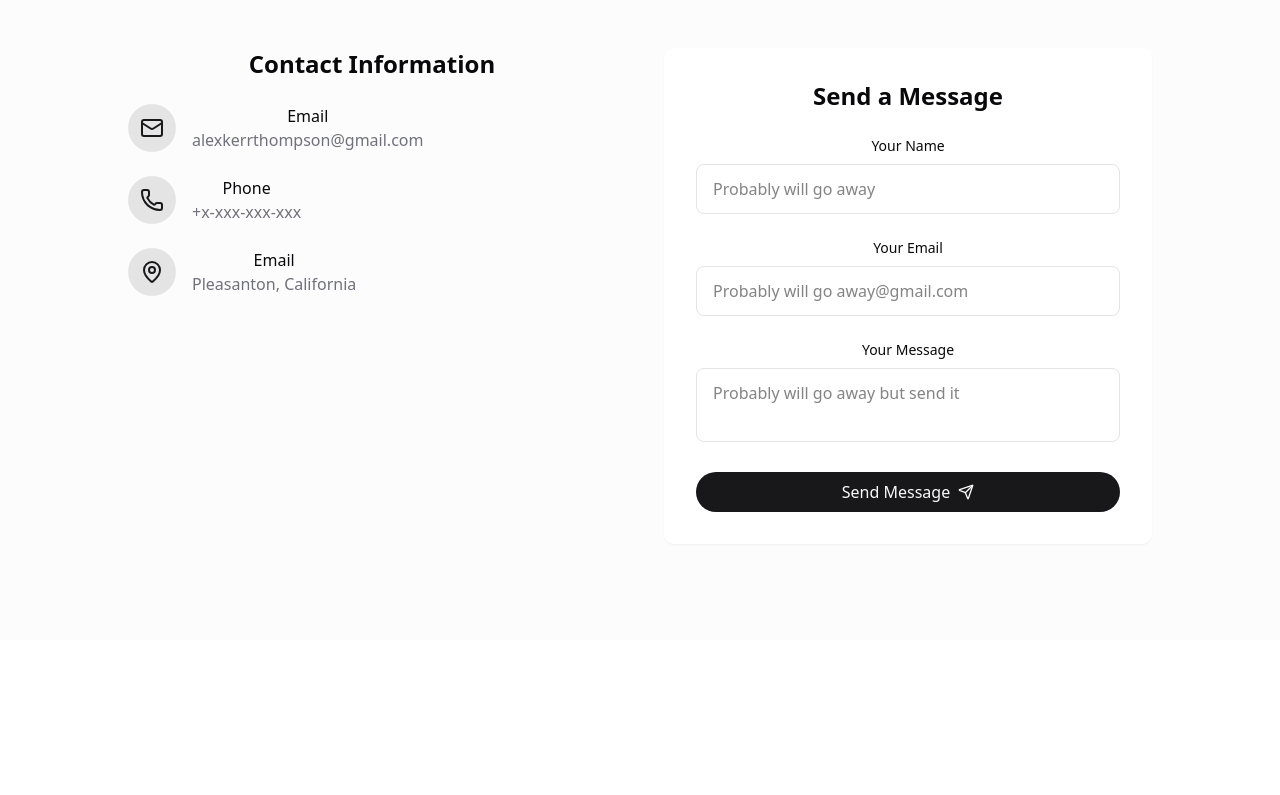
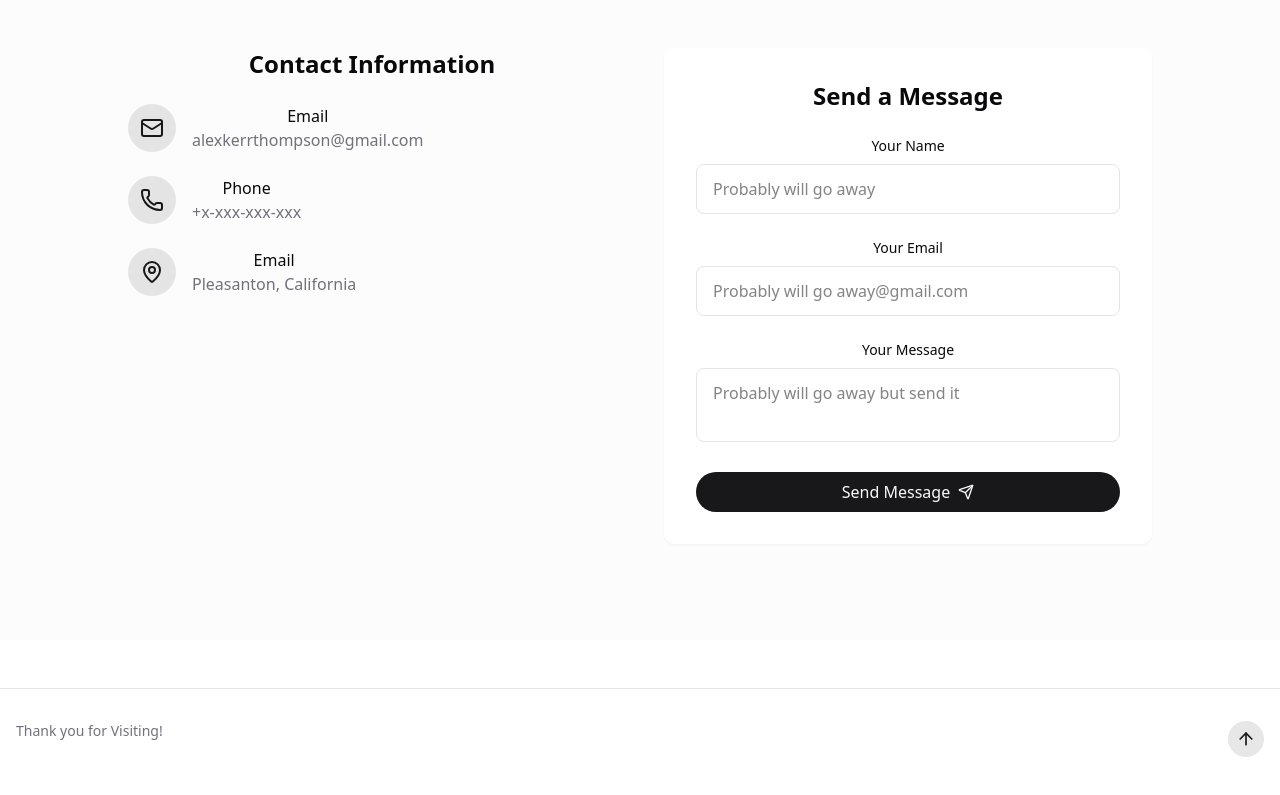
Before and after one commit to AlexTKHE/digitalPortfolio, a React (Vite) app: page / in a window 1280 px wide. Shown: the part 4404-5199 px from the top of the page. Before the commit the page ends 5044 px from the top, so only its background shows below. Built offline with nearby package versions, Linux system fonts and the light colour scheme.

Commit message:
finished footer

```diff
--- /dev/null
+++ b/src/components/FooterSection.tsx
@@ -0,0 +1,11 @@
+import { ArrowUp } from "lucide-react"
+
+
+export const FooterSection = () => {
+    return <footer className="py-12 px-4 bg-card relative border-t border-border mt-12 pt-8 flex flex-wrap justify-between"> {" "}
+    <p className="text-sm text-muted-foreground"> Thank you for Visiting! </p>
+    <a href="#hero" className="p-2 rounded-full bg-primary/10 hover:bg-primary/20 text-primary transition-colors">
+        <ArrowUp size={20}/>
+    </a>
+    </footer>
+}
--- a/src/pages/home.tsx
+++ b/src/pages/home.tsx
@@ -6,6 +6,7 @@
 import { SkillsSection } from "../components/SkillsSection";
 import { ProjectSection } from "../components/ProjectSection";
 import { ContactSection } from "../components/ContactSection";
+import { FooterSection } from "../components/FooterSection";
 
 export const Home = () => {
 
@@ -26,7 +27,7 @@
         </main>
 
         {/* ending part */}
-
+        <FooterSection />
 
     </div>;
 
```
